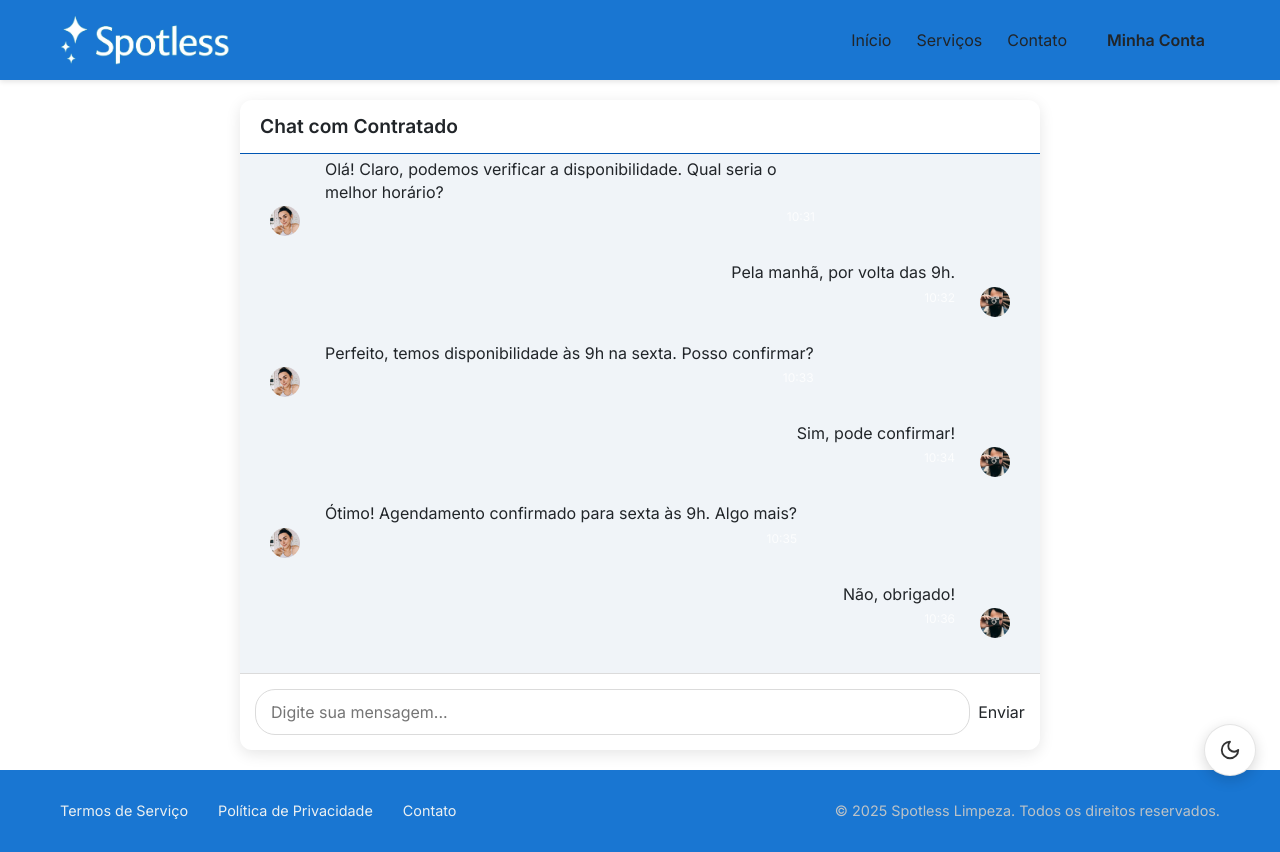
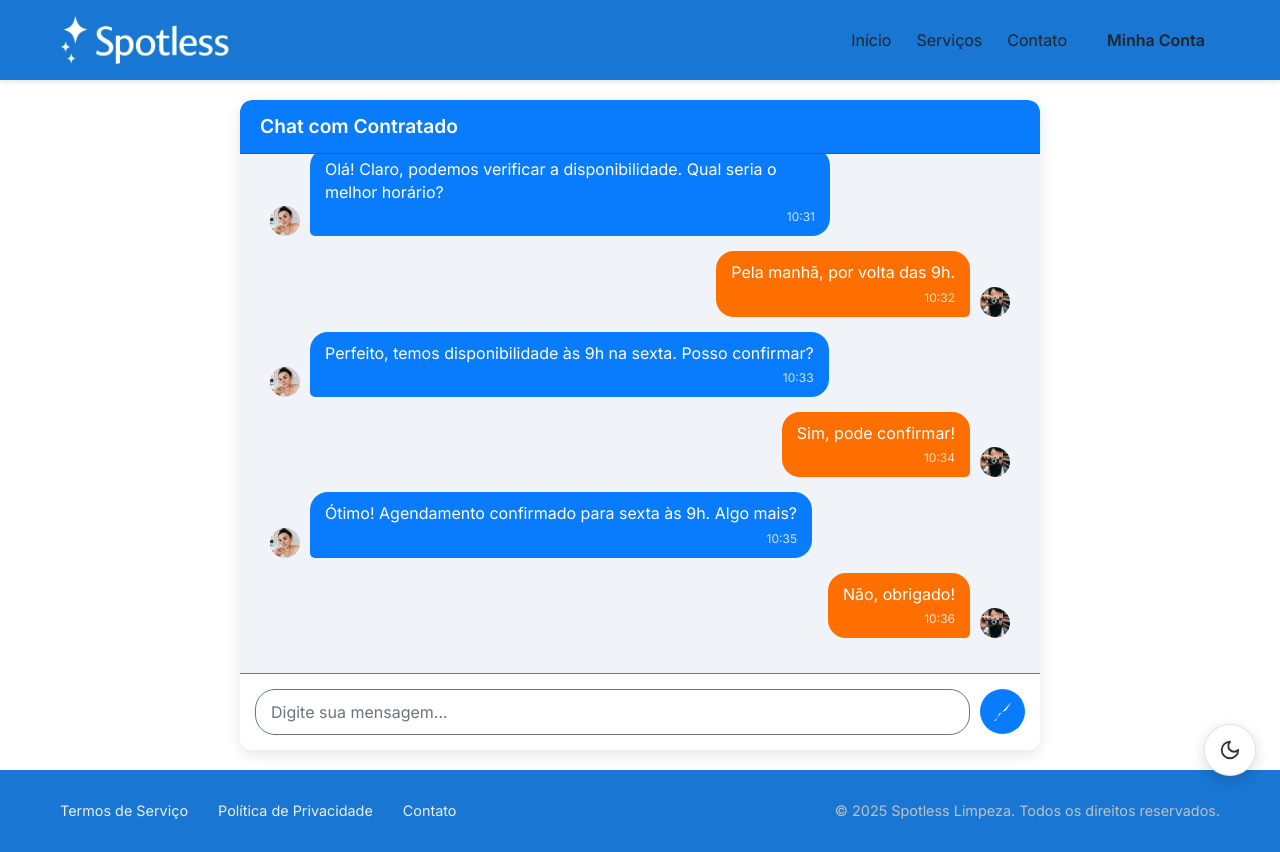
Before and after one commit to RafaelS-F/spotless, a Next.js app: page /chat in a window 1280 px wide. Built offline with nearby package versions, Linux system fonts and the light colour scheme.

Commit message:
Algumas correçoes darkmode

```diff
--- a/src/app/components/ChatPage.module.css
+++ b/src/app/components/ChatPage.module.css
@@ -1,25 +1,54 @@
 /* src/components/ChatPage.module.css */
-/* Este arquivo usa variáveis definidas em globals.css */
 
+/* Variáveis de cor restritas ao escopo do chat */
 .chatContainer {
+  /* Tema claro */
+  --chat-card-background: #ffffff;
+  --chat-header-bg: #087cfc;
+  --chat-header-text: #ffffff;
+  --chat-msg-list-bg: #f0f4f8;
+  --chat-user-bg: #ff6f00;
+  --chat-contractor-bg: #087cfc;
+  --chat-user-text: #ffffff;
+  --chat-contractor-text: #ffffff;
+  --chat-input-bg: #ffffff;
+  --chat-border: #6c757d;
+  --chat-timestamp: #6c757d;
+
   display: flex;
   flex-direction: column;
   height: calc(100vh - 150px); /* Ajuste a altura conforme necessário (considerando header/footer) */
   max-width: 800px;
   margin: 20px auto;
-    background-color: var(--card-background);
+  background-color: var(--chat-card-background);
   border-radius: 12px;
   box-shadow: 0 4px 15px rgba(0, 0, 0, 0.1);
   overflow: hidden; /* Para conter os cantos arredondados */
   font-family: 'Inter', sans-serif;
+  color: #19191a;
+}
+
+/* Tema escuro somente dentro do chat */
+[data-theme="dark"] .chatContainer {
+  --chat-card-background: #121212;
+  --chat-header-bg: #1f2937;
+  --chat-header-text: #f9fafb;
+  --chat-msg-list-bg: #18181b;
+  --chat-user-bg: #2d2d2d;
+  --chat-contractor-bg: #2e3b4e;
+  --chat-user-text: #e5e7eb;
+  --chat-contractor-text: #e5e7eb;
+  --chat-input-bg: #121212;
+  --chat-border: #444444;
+  --chat-timestamp: #bbbbbb;
 }
 
 .chatHeader {
-    background-color: var(--primary-blue);
-    color: var(--light-text);
+  background-color: var(--chat-header-bg);
+  color: var(--chat-header-text);
   padding: 15px 20px;
-    border-bottom: 1px solid #0056b3; /* Tom de azul mais escuro */
-    border-radius: 12px 12px 0 0; /* Arredonda cantos superiores */
+  border-bottom: 1px solid rgba(0, 0, 0, 0.2);
+  border-radius: 12px 12px 0 0;
 }
 
 .chatHeader h2 {
@@ -32,7 +61,7 @@
   flex-grow: 1; /* Ocupa o espaço disponível */
   overflow-y: auto; /* Habilita scroll vertical */
   padding: 20px;
-    background-color: #f0f4f8; /* Fundo levemente azulado/acinzentado */
+  background-color: var(--chat-msg-list-bg);
   display: flex;
   flex-direction: column;
   gap: 15px; /* Espaço entre as mensagens */
@@ -66,72 +95,78 @@
 
 .timestamp {
   font-size: 0.75rem;
-    color: var(--grey-text);
+  color: var(--chat-timestamp);
   display: block; /* Fica abaixo do texto */
   margin-top: 5px;
   text-align: right;
 }
 
-  /* Mensagens do Usuário (Direita, Laranja) */
+/* Mensagens do Usuário (Direita, Laranja no claro / Cinza no escuro) */
 .userMessage {
   align-self: flex-end; /* Alinha à direita */
   flex-direction: row-reverse; /* Inverte ordem (avatar à direita) */
 }
 
 .userMessage .messageContent {
-    background-color: var(--secondary-orange);
-    color: var(--light-text);
+  background-color: var(--chat-user-bg);
+  color: var(--chat-user-text);
   border-bottom-right-radius: 5px; /* Ponta na bolha */
 }
+
 .userMessage .timestamp {
   color: rgba(255, 255, 255, 0.8); /* Timestamp mais claro */
 }
 
-
-  /* Mensagens do Contratado (Esquerda, Azul) */
+/* Mensagens do Contratado (Esquerda, Azul no claro / Azul-escuro no escuro) */
 .contractorMessage {
   align-self: flex-start; /* Alinha à esquerda */
   flex-direction: row; /* Ordem padrão (avatar à esquerda) */
 }
 
 .contractorMessage .messageContent {
-    background-color: var(--primary-blue);
-    color: var(--light-text);
+  background-color: var(--chat-contractor-bg);
+  color: var(--chat-contractor-text);
   border-bottom-left-radius: 5px; /* Ponta na bolha */
 }
+
 .contractorMessage .timestamp {
   color: rgba(255, 255, 255, 0.8); /* Timestamp mais claro */
 }
-
 
 /* Área de Input */
 .messageInputArea {
   display: flex;
   padding: 15px;
-    border-top: 1px solid var(--border-color);
-    background-color: var(--card-background);
+  border-top: 1px solid var(--chat-border);
+  background-color: var(--chat-input-bg);
 }
 
 .inputField {
   flex-grow: 1;
   padding: 10px 15px;
-    border: 1px solid var(--border-color);
+  border: 1px solid var(--chat-border);
   border-radius: 20px; /* Input arredondado */
   margin-right: 10px;
   font-size: 1rem;
   outline: none;
   transition: border-color 0.3s ease;
+  background-color: transparent;
+  color: inherit;
+}
+
+.inputField::placeholder {
+  color: var(--chat-border);
 }
 
 .inputField:focus {
-    border-color: var(--primary-blue);
+  border-color: var(--chat-header-bg);
 }
 
 .sendButton {
-    background-color: var(--primary-blue);
-    color: var(--light-text);
+  background-color: var(--chat-header-bg);
+  color: var(--chat-header-text);
   border: none;
-    border-radius: 50%; /* Botão circular */
+  border-radius: 100%; /* Botão circular */
   width: 45px;
   height: 45px;
   display: flex;
@@ -141,13 +176,15 @@
   transition: background-color 0.3s ease, transform 0.1s ease;
   flex-shrink: 0; /* Impede que o botão encolha */
 }
+
 .sendButton svg {
-      margin-left: 2px; /* Pequeno ajuste do ícone */
+  /* O ícone do avião de papel herdará 'currentColor' */
 }
 
 .sendButton:hover {
-    background-color: #0056b3; /* Azul mais escuro */
+  filter: brightness(1.1);
 }
+
 .sendButton:active {
   transform: scale(0.95);
 }
--- a/src/app/components/ChatPage.tsx
+++ b/src/app/components/ChatPage.tsx
@@ -1,4 +1,5 @@
 // src/components/ChatPage.tsx
+
 'use client';
 
 import React, { useState, useRef, useEffect } from 'react';
@@ -73,7 +74,6 @@ export default function ChatPage() {
       };
       setMessages(prevMessages => [...prevMessages, replyMessage]);
     }, 1500);
-
   };
 
   return (
@@ -115,10 +115,15 @@ export default function ChatPage() {
           className={styles.inputField}
         />
         <button type="submit" className={styles.sendButton}>
-          Enviar
-          {/* Ícone de envio (opcional) */}
-          <svg xmlns="http://www.w3.org/2000/svg" viewBox="0 0 24 24" fill="currentColor" width="18" height="18">
-            <path d="M3.478 2.405a.75.75 0 00-.926.94l2.432 7.905H13.5a.75.75 0 010 1.5H4.984l-2.432 7.905a.75.75 0 00.926.94 60.519 60.519 0 0018.445-8.986.75.75 0 000-1.218A60.517 60.517 0 003.478 2.405z" />
+          {/* Ícone de avião de papel */}
+          <svg
+            xmlns="http://www.w3.org/2000/svg"
+            viewBox="0 0 512 512"
+            width="18"
+            height="18"
+            fill="currentColor"
+          >
+            <path d="M476.6 3.4c-6.8-2.8-14.4 0-18.6 6.8L17.9 495.3c-4.4 7.4-2 17.2 5.4 21.5 2.4 1.4 5.1 2.1 7.8 2.1 5.6 0 11-3.1 13.7-8.3l101.8-207.2 207.2-101.8c5.2-2.7 8.3-8.1 8.3-13.7 0-2.7-.7-5.4-2.1-7.8z" />
           </svg>
         </button>
       </form>
--- a/src/app/components/DarkModePopup.tsx
+++ b/src/app/components/DarkModePopup.tsx
@@ -45,4 +45,6 @@ export default function DarkModePopup() {
       {theme === 'light' ? <Moon size={22} /> : <Sun size={22} />}
     </button>
   );
+
+
 }
--- a/src/app/globals.css
+++ b/src/app/globals.css
@@ -40,6 +40,9 @@
   /* Bootstrap variable overrides (optional, if you want to theme Bootstrap components too) */
   /* --bs-body-bg: var(--background-body); */
   /* --bs-body-color: var(--text-primary); */
+
+  --secondary-orange:var(--background-button-primary)
+  --primary-blue:var(--background-footer)
 }
 
 [data-theme="dark"] {
```
Also changed, not shown: src/app/login/Login.module.css (+49 -3 lines), src/app/login/page.tsx (+9 -8 lines), src/app/registro/page.tsx (+6 -8 lines). Lines whose indentation alone changed are shown as unchanged.
